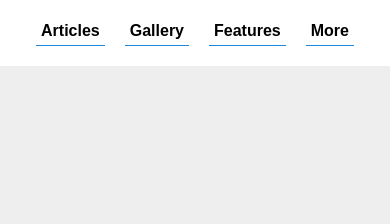
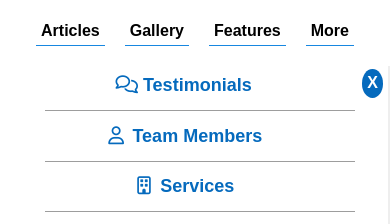
Before and after one commit to YoussefDybala/gallery-template, a plain HTML site: page index.html in a window 390 px wide. Shown: the part 52-276 px from the top of the page. Drawn offline with Linux system fonts and the light colour scheme.

Commit message:
new commit

```diff
--- a/css/style.css
+++ b/css/style.css
@@ -171,7 +171,7 @@ html {
     width: 1100px;
     height: 350px;
     top: 70px;
-    transform: translateY(-630px);
+    /* transform: translateY(-630px); */
     transition: 0.4s;
     display: flex;
     border-bottom: 5px solid #056abd;
@@ -225,11 +225,40 @@ html {
   .main-header ul li:hover {
     background-color: #eee;
   }
+  @media (max-width: 992px) {
+    .main-header{
+      position: absolute;
+      background-color: #ffffff;
+      width: 700px;
+      height: fit-content;
+      left: 100px;
+      display: flex;
+      justify-content: center;
+      align-items: center;
+    }
+    .main-header img {
+      display: none;
+    }
+    .main-header  p {
+      position: relative;
+      background-color: #056abd;
+      width: fit-content;
+      height: fit-content;
+      padding: 5px;
+      border-radius: 50%;
+      color: white;
+      font-weight: bold;
+      top: -95px;
+      cursor: pointer;
+      transition: 0.2s;
+      left: 65px;
+    }
+  }
   @media (max-width :768px) {
     .main-header{
       position: absolute;
       background-color: #ffffff;
-      width: 98%;
+      width: 102%;
       height: fit-content;
       top: 112px;
       left: -10px;
@@ -241,25 +270,25 @@ html {
       margin-top: 0;
     }
     .main-header ul li {
-      margin-left: 10px;
+     text-align: center;
     }
     .main-header ul li:not(:last-child):after {
       content: '';
       position: absolute;
-      width: 340px;
+      width: 310px;
       height: 1px;
       background-color: rgb(157, 157, 157);
       top: 50px;
-      left: 5px;
+      left: -25px;
   }
     .main-header ul li::after {
       content: '';
       position: absolute;
-      width: 340px;
+      width: 310px;
       height: 1px;
       background-color: rgb(157, 157, 157);
       top: 50px;
-      left: 5px;
+      left: -25px;
   }
     .main-header  p {
       position: relative;
@@ -270,10 +299,10 @@ html {
       border-radius: 50%;
       color: white;
       font-weight: bold;
-      top: 10px;
+      top: -230px;
       cursor: pointer;
       transition: 0.2s;
-      left: 114px;
+      left: 65px;
     }
   }
   .open {
```
Lines whose indentation alone changed are shown as unchanged.
